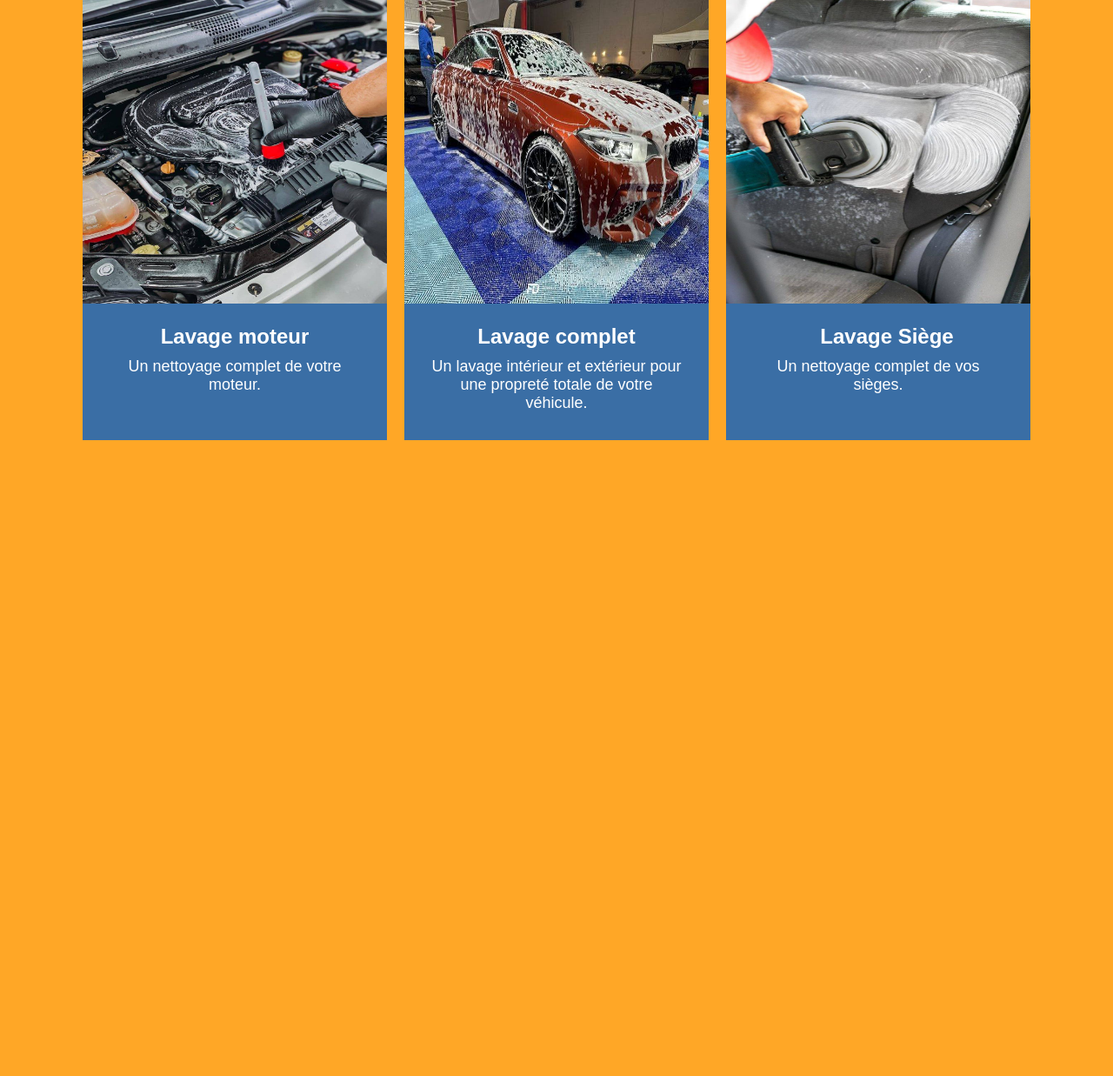
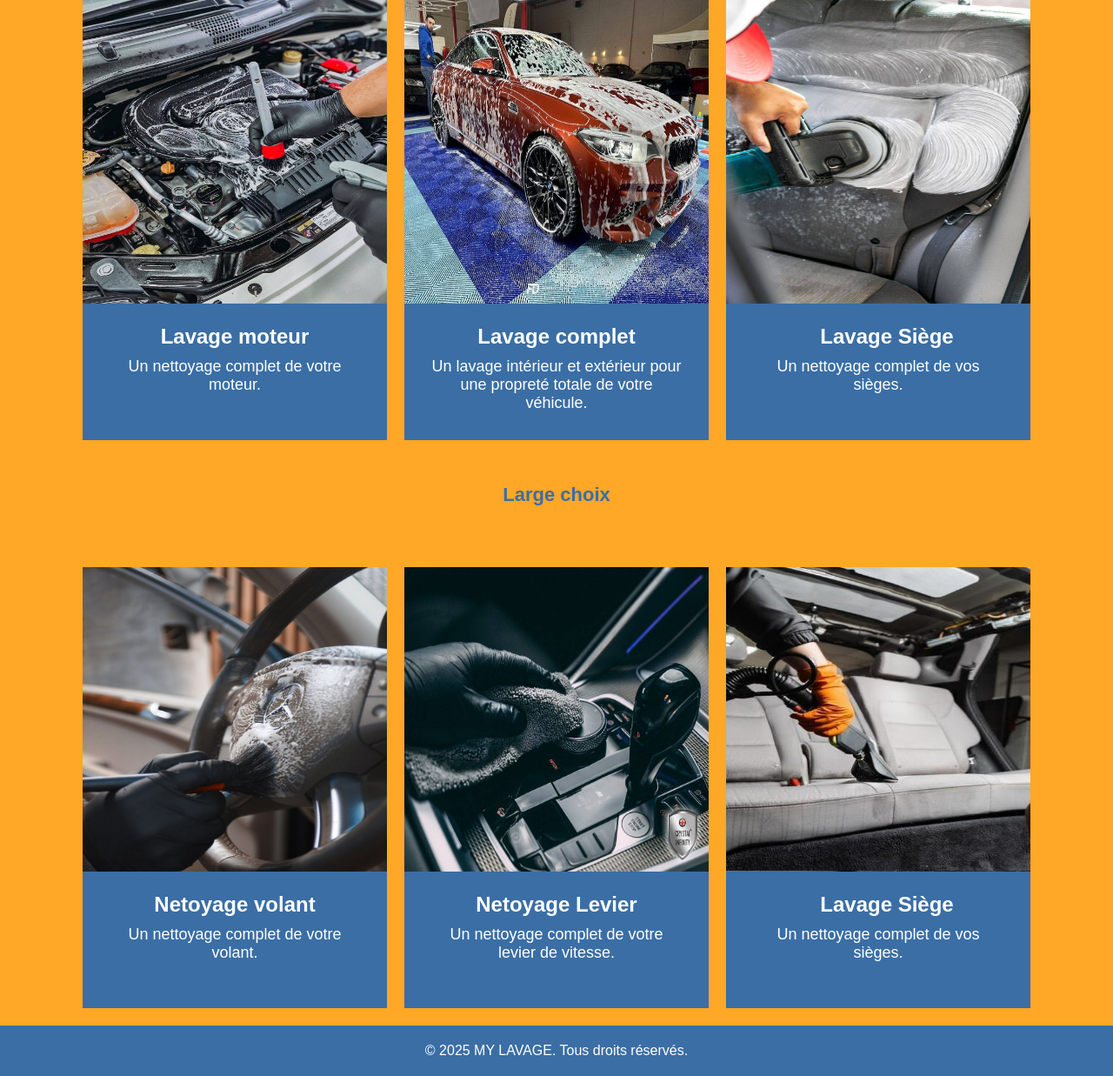
Before and after one commit to Manasse66/projet2, a PHP site: page / in a window 1280 px wide. Shown: the part 1209-2446 px from the top of the page at 87% size. Before the commit the page ends 1715 px from the top, so only its background shows below. Run offline with PHP 8.4, Linux system fonts and the light colour scheme.

Commit message:
page d'accueil fin

```diff
--- a/index.html
+++ b/index.html
@@ -82,6 +82,41 @@
                 </div>
            </article>
         </div>
+        <div class="phrase">
+            <h1>Large choix</h1>
+        </div>
+         <div class="display">
+        <article>
+                <div class="card">
+                    <a href="./pages/services.html"><img src="./img/volant.jpg" class="card-img" alt=""></a>
+                    <div class="card-body">
+                        <h2>Netoyage volant</h2>
+                        <p>Un nettoyage complet de votre volant.</p>
+                    </div>
+                </div>
+           </article>
+              <article>
+                <div class="card">
+                    <a href="./pages/services.html"><img src="./img/levier.jpg" class="card-img" alt=""></a>
+                    <div class="card-body">
+                        <h2>Netoyage Levier</h2>
+                        <p>Un nettoyage complet de votre levier de vitesse.</p>
+                    </div>
+                </div>
+           </article>
+           <article>
+                <div class="card">
+                    <a href="./pages/services.html"><img src="./img/siege.jpg" class="card-img" alt=""></a>
+                    <div class="card-body">
+                        <h1>Lavage Siège</h1>
+                        <p>Un nettoyage complet de vos sièges.</p>
+                    </div>
+                </div>
+           </article>
+        </div>
     </main>
+    <footer>
+        <p>&copy; 2025 MY LAVAGE. Tous droits réservés.</p>
+    </footer>
 </body>
 </html>
--- a/style/style.css
+++ b/style/style.css
@@ -3,6 +3,9 @@
   padding: 0;
   font-family: Arial, Helvetica, sans-serif;
   overflow-x: hidden;
+}
+body {
+  background-color: #3A6EA5;;
 }
 .header {
   background-color: #3A6EA5;
@@ -82,3 +85,9 @@
   font-size: 22px;
   color: #3A6EA5;
 }
+footer {
+  background-color: #3A6EA5;
+  color: white;
+  text-align: center;
+  padding: 20px;
+}
```
Also changed, not shown: img/levier.jpg (renamed from img/photo_2025-06-26_11-56-38.jpg), img/netoyage .jpg (renamed from img/photo_2025-06-26_11-56-42.jpg), img/siege.jpg (renamed from img/IMG-20250625-WA0008.jpg).
